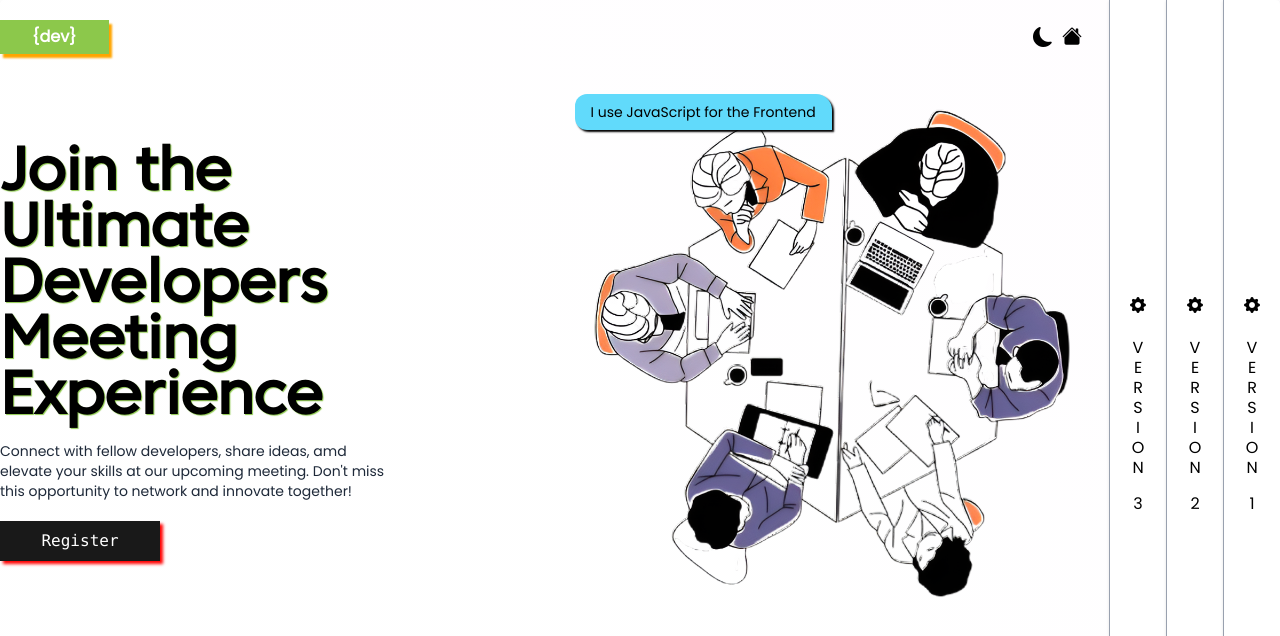
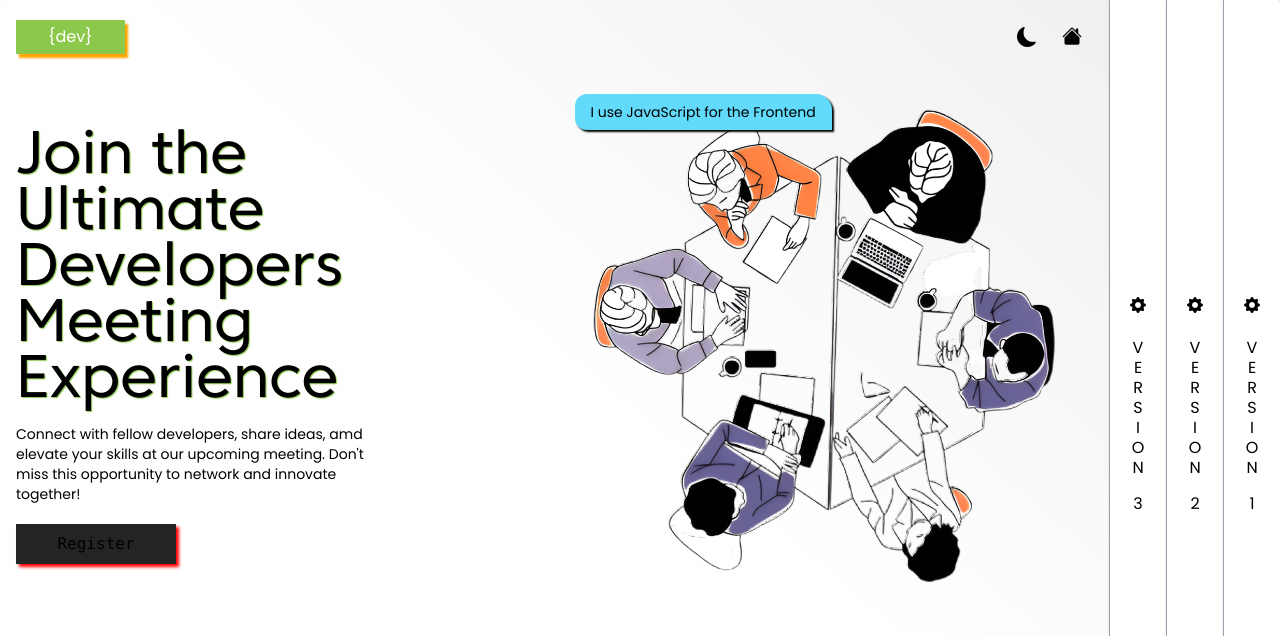
Before and after one commit to kid-us/DevMeetUp, a React (Vite) app: page / in a window 1280 px wide. Shown: the top 636 px of the page. Built offline with nearby package versions, Linux system fonts and the light colour scheme.

Commit message:
Theme added.

```diff
--- a/src/App.css
+++ b/src/App.css
@@ -30,7 +30,3 @@
   width: 5px;
   display: none;
 }
-
-.text-shadow {
-  text-shadow: 1px 1px 1px #8cc84b;
-}
--- a/src/components/Home/EncryptButton.tsx
+++ b/src/components/Home/EncryptButton.tsx
@@ -54,7 +54,7 @@ const EncryptButton = ({ name }: Props) => {
       whileTap={{ scale: 0.975 }}
       onMouseEnter={scramble}
       onMouseLeave={stopScramble}
-      className="bg-black/90 px-4 py-2 font-mono transition-colors hover:shadow-none text-white w-40 text-center shadow-[3px_3px_3px_0px_red]"
+      className="bg-btn px-4 py-2 font-mono transition-colors hover:shadow-none text-btn-color w-40 text-center shadow-[3px_3px_3px_0px_red]"
     >
       <div className="relative z-10 gap-2">
         <span>{text}</span>
--- a/src/components/Home/Hero.tsx
+++ b/src/components/Home/Hero.tsx
@@ -47,7 +47,7 @@ const Hero = () => {
             <h1 className="text-6xl w-[80%] leading-14 font-extrabold text-shadow">
               Join the Ultimate Developers Meeting Experience
             </h1>
-            <p className="text-gray-800 mt-5 w-[70%] text-sm">
+            <p className="text-soft mt-5 w-[70%] text-sm">
               Connect with fellow developers, share ideas, amd elevate your
               skills at our upcoming meeting. Don't miss this opportunity to
               network and innovate together!
@@ -59,7 +59,7 @@ const Hero = () => {
 
             {/* Good Message */}
             {showFinalMessage && (
-              <p className="mt-10 text-gray-800 text-shadow font-semibold text-lg">
+              <p className="mt-10 text-soft text-shadow font-semibold text-lg">
                 {words.map((word, index) => (
                   <motion.span
                     key={index}
--- a/src/components/Navbar/Navbar.tsx
+++ b/src/components/Navbar/Navbar.tsx
@@ -48,7 +48,7 @@ const Navbar = () => {
             onClick={toggleTheme}
             className={`${
               savedTheme === "light" ? "bi-moon-fill" : "bi-brightness-high"
-            } text-black me-14 text-xl`}
+            } me-14 text-xl`}
           ></button>
         </div>
       </motion.div>
--- a/src/index.css
+++ b/src/index.css
@@ -1,40 +1,53 @@
 @import "tailwindcss";
+
+@config "../tailwind.config.js";
 
 @font-face {
   font-family: "approach";
   src: url("./assets/fonts/Fontspring-DEMO-coresansc45.otf") format("opentype"); /* Fixed format */
-  /* font-weight: bolder; */
-  /* font-style: normal; */
 }
 
 @font-face {
   font-family: "poppins";
   src: url("./assets/fonts/Poppins-Regular.woff2") format("woff2"); /* Fixed format */
-  /* font-weight: normal; */
-  /* font-style: normal; */
 }
 
 :root {
-  font-family: "poppins", sans-serif;
+  /* You can use 242424, 10100e, or 121212 for dark themes */
+  font-family: "poppins";
   line-height: 1.5;
-  font-weight: 400;
-
-  background-color: #fff;
-  /* You can use 242424, 10100e, or 121212 for dark themes */
-
-  /* background-color: black; */
-
+  font-synthesis: none;
   text-rendering: optimizeLegibility;
   -webkit-font-smoothing: antialiased;
   -moz-osx-font-smoothing: grayscale;
 }
 
+.light {
+  color: #000;
+  --background: #fff;
+  --btn: #242424;
+  --btn-color: #fff !important;
+  --gradient1: #e6e4e6;
+  --gradient2: #ffffff;
+  --soft: #1f2937;
+  --shadow: #8cc84b;
+  background: var(--background);
+}
+
+.dark {
+  color: #fff;
+  --btn: #fff;
+  --btn-color: #000 !important;
+  --background: #10100e;
+  --gradient1: #858285;
+  --gradient2: #121212;
+  --soft: #d1d5db;
+  --shadow: #f3f4f2;
+
+  background: var(--background);
+}
+
 @theme {
-  --color-primary: #121212;
-  --color-variable: #9cdcfe;
-  --color-class: #ffcb6b;
-  --color-function: #dcdcaa;
-  --color-comment: #6a9955;
   --font-approach: "approach";
   --font-poppins: "poppins";
 }
@@ -64,7 +77,11 @@
 }
 
 .shine {
-  background-image: linear-gradient(220deg, #fffcff 10%, #ffffff 51%);
+  background-image: linear-gradient(
+    220deg,
+    var(--gradient1) 10%,
+    var(--gradient2) 51%
+  );
   bottom: 0;
   opacity: 0.5;
   position: fixed;
@@ -74,3 +91,7 @@
   width: 100%;
   height: auto;
 }
+
+.text-shadow {
+  text-shadow: 1px 1px 1px var(--shadow);
+}
--- a/src/services/messages.tsx
+++ b/src/services/messages.tsx
@@ -157,7 +157,7 @@ export const messages: Message[] = [
   },
   {
     id: 26,
-    msg: "ሊመቱኝን ነው እንዴ",
+    msg: "ሊመቱኝ ነው እንዴ",
     style:
       "rounded-r-xl rounded-bl-2xl shadow-[2px_2px_2px_0px_black] absolute -bottom-5 right-3 bg-[#007ACC] text-white",
   },
--- /dev/null
+++ b/tailwind.config.js
@@ -0,0 +1,32 @@
+module.exports = {
+  theme: {
+    extend: {
+      fontFamily: {
+        poppins: ["Poppins", "sans-serif"],
+      },
+      colors: {
+        background: "var(--background)",
+        btn: "var(--btn)",
+        btnColor: "var(--btn-color)",
+        softText: "var(--soft-text)",
+      },
+      screen: {
+        sm: "640px", // Small devices (landscape phones)
+        md: "768px", // Medium devices (tablets)
+        lg: "1024px", // Large devices (small laptops)
+        xl: "1280px", // Extra large devices (desktops)
+        "2xl": "1536px", // Larger desktops
+      },
+      container: {
+        center: true,
+        padding: "1rem",
+        screens: {
+          sm: "640px",
+          md: "768px",
+          lg: "1024px",
+          xl: "1280px",
+        },
+      },
+    },
+  },
+};
```
